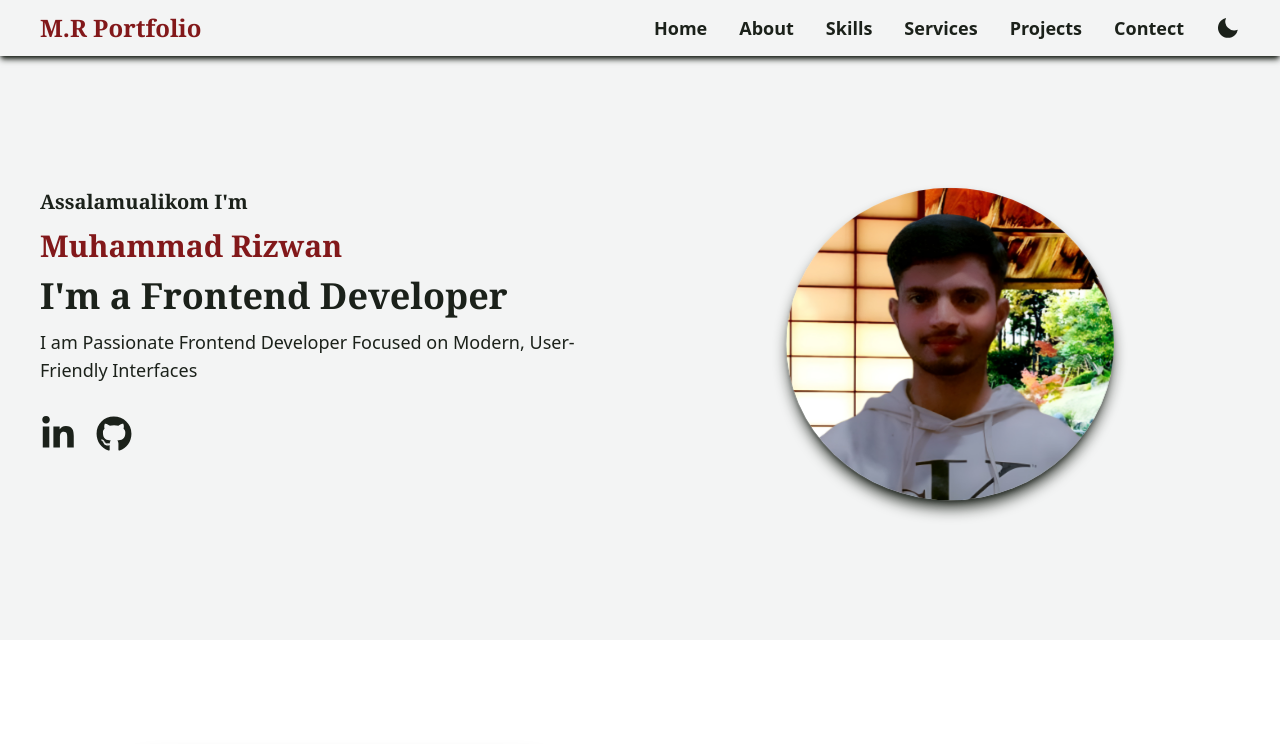
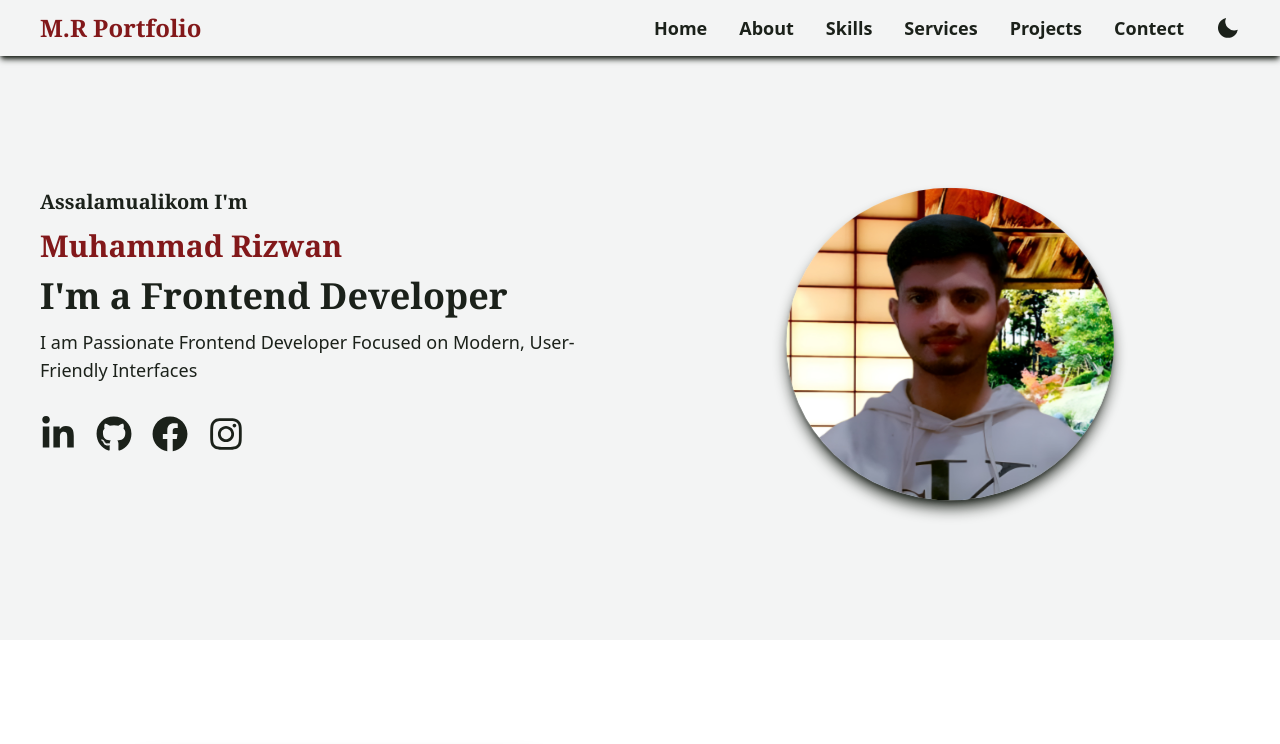
Before and after one commit to Rizwan-Ghouri/M.R-portfolio, a React (Vite) app: page / in a window 1280 px wide. Shown: the top 744 px of the page. Built offline with nearby package versions, Linux system fonts and the light colour scheme.

Commit message:
Social media icon add

```diff
--- a/src/components/Hero/Hero.jsx
+++ b/src/components/Hero/Hero.jsx
@@ -2,7 +2,7 @@ import React from "react";
 import Heading from "../common/Heading/Heading";
 import bannerImg from "/assets/images/mainImage.jpg";
 
-import { FaGithub, FaLinkedinIn } from "react-icons/fa";
+import { FaFacebook, FaGithub, FaInstagram, FaLinkedinIn } from "react-icons/fa";
 
 const Hero = () => {
   return (
@@ -42,11 +42,26 @@ const Hero = () => {
               <a
                 href="https://www.linkedin.com/in/m-rizwanidrees/"
                 target="_blank"
+                title="LinkedIn"
               >
                 <FaLinkedinIn className="hover:text-3xl duration-300" />
               </a>
-              <a href="https://github.com/Rizwan-Ghouri" target="_blank">
+              <a href="https://github.com/Rizwan-Ghouri" target="_blank" title="GitHub">
                 <FaGithub className="hover:text-3xl duration-300" />
+              </a>
+              <a
+                href="https://www.facebook.com/ghourideveloper"
+                target="_blank"
+                title="Facebook"
+              >
+                <FaFacebook className="hover:text-3xl duration-300" />
+              </a>
+              <a
+                href="https://www.instagram.com/muhammad_rizwan145/"
+                target="_blank"
+                title="Instagram"
+              >
+                <FaInstagram className="hover:text-3xl duration-300" />
               </a>
             </div>
           </div>
```
